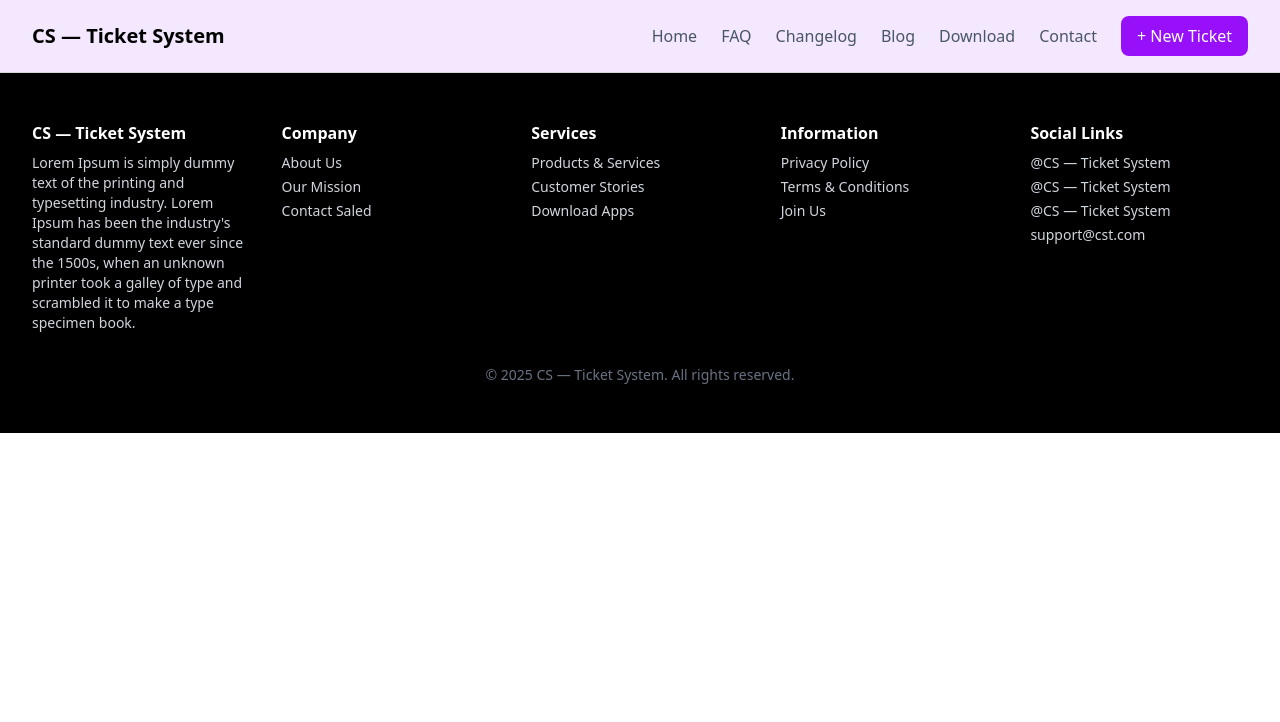
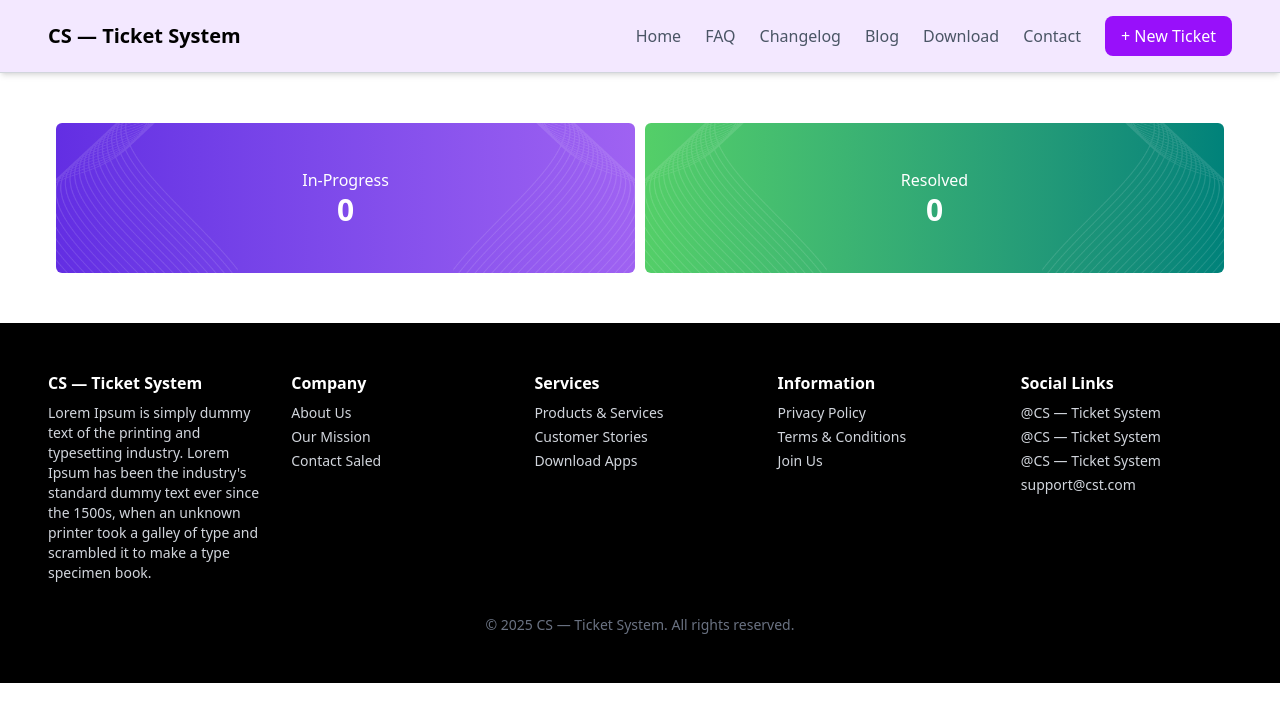
Before and after one commit to changetheprophecy/cs-ticket-system, a React (Vite) app: page / in a window 1280 px wide. Shown: the top 722 px of the page. Built offline with nearby package versions, Linux system fonts and the light colour scheme.

Commit message:
added banner section

```diff
--- a/src/App.jsx
+++ b/src/App.jsx
@@ -1,14 +1,66 @@
 import Footer from "./Components/Footer";
 import Navbar from "./Components/Navbar";
+import vector1 from "./assets/vector1.png";
+import image from "./assets/image.png";
+import Container from "./Components/Container";
+
 
 const App = () => {
   return (
     <div>
-      <Navbar/>
-      <Footer/>
+      <Navbar />
+
+      <Container>
+      <div className="grid grid-cols-2 gap-[10px] mx-[40px] my-[50px]">
+        {/* purple grid */}
+
+       <div className="relative rounded-md p-7 text-white h-[150px] bg-gradient-to-r from-[#632EE3] to-[#9F62F2] flex flex-col items-center justify-center overflow-hidden">
+        {/* Left Stroke */}
+        <img
+          src={vector1}
+          alt="vector left"
+          className="absolute left-0 top-0 h-full"
+        />
+
+        {/* Right Stroke */}
+        <img
+          src={image}
+          alt="image right"
+          className="absolute right-0 top-0 h-full"
+        />
+
+        {/* Content */}
+        <p>In-Progress</p>
+        <h1 className="text-3xl font-bold">0</h1>
+      </div>
+
+
+      {/* green grid */}
+       <div className="relative rounded-md p-7 text-white h-[150px] bg-gradient-to-r from-[#54CF68] to-[#00827A] flex flex-col items-center justify-center overflow-hidden">
+        {/* Left Stroke */}
+        <img
+          src={vector1}
+          alt="vector left"
+          className="absolute left-0 top-0 h-full"
+        />
+
+        {/* Right Stroke */}
+        <img
+          src={image}
+          alt="image right"
+          className="absolute right-0 top-0 h-full"
+        />
+
+        {/* Content */}
+        <p>Resolved</p>
+        <h1 className="text-3xl font-bold">0</h1>
+      </div>
+      </div>
+      </Container>
+
+      <Footer />
     </div>
+  );
+};
 
-  )
-}
-
-export default App
+export default App;
--- a/src/Components/Container.jsx
+++ b/src/Components/Container.jsx
@@ -1,7 +1,8 @@
 import React from "react";
 
 const Container = ({ children }) => {
-  return <div className="container mx-auto">{children}</div>;
+  return <div className="mx-auto px-4">{children}</div>;
 };
 
+
 export default Container;
```
Also changed, not shown: src/assets/image.png (added).
